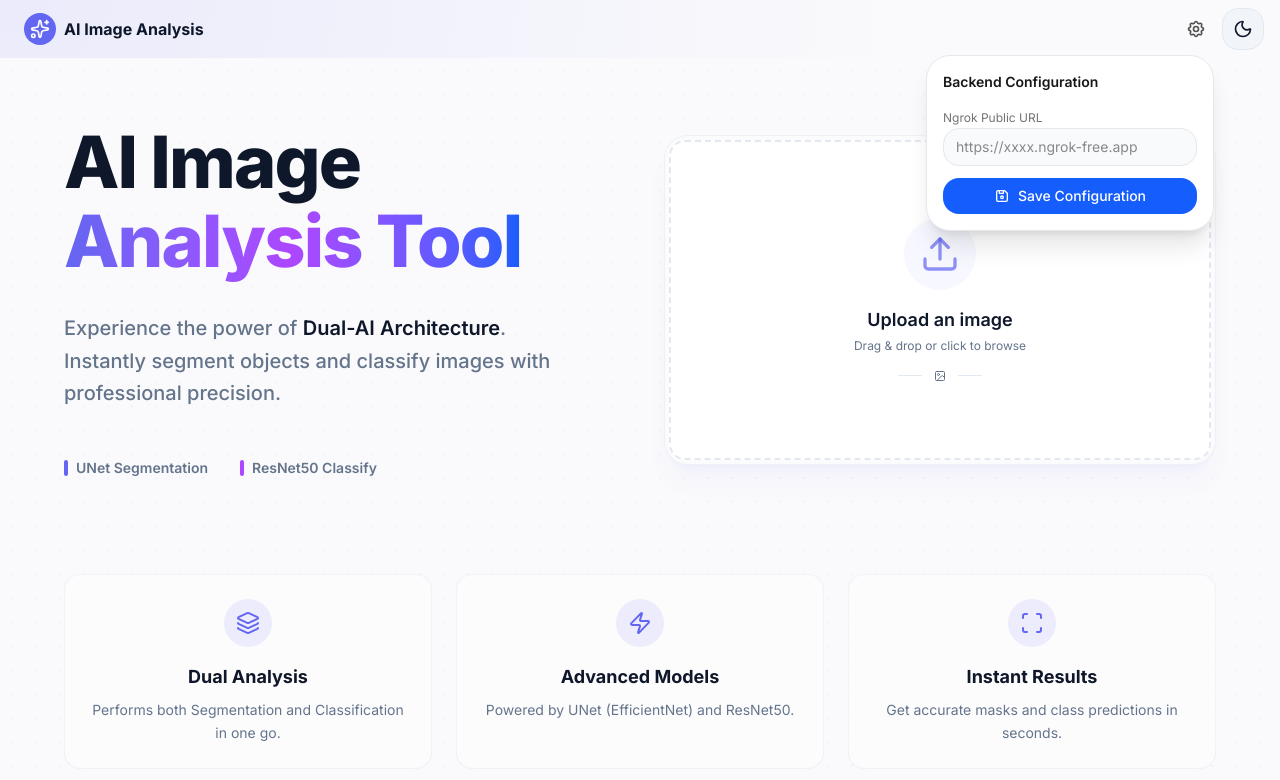
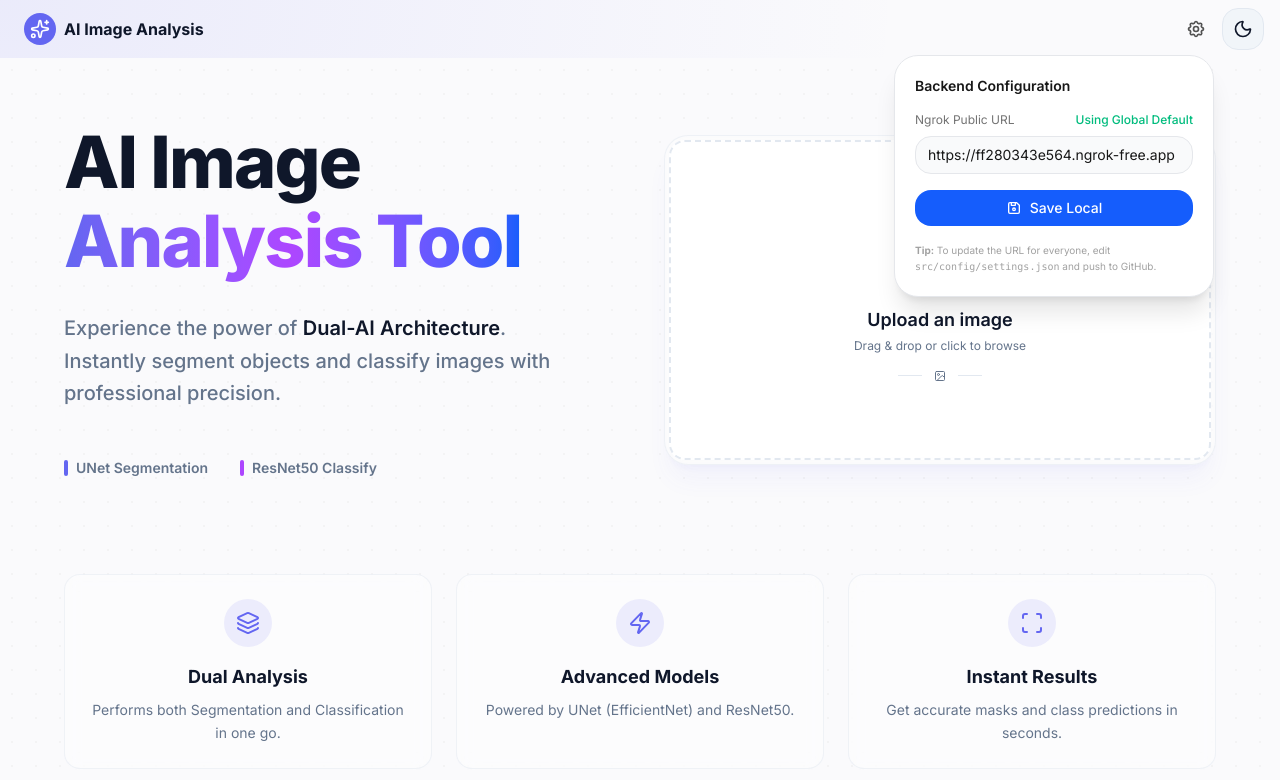
Before and after one commit to UbedullahShaikh/image-manipulation-frontend, a Next.js app: page / in a window 1280 px wide. Both pictures are taken after a click on the button 1196 px from the left and 29 px from the top of the page. Shown: the top 780 px of the page. Built offline with nearby package versions, Linux system fonts and the light colour scheme.

Commit message:
feat: Implement hierarchical API URL configuration with local overrides, global defaults from `settings.json`, and a new development-only API route for global updates.

```diff
--- /dev/null
+++ b/src/app/api/settings/route.ts
@@ -0,0 +1,57 @@
+import { NextResponse } from "next/server";
+import fs from "fs";
+import path from "path";
+
+const configPath = path.join(process.cwd(), "src/config/settings.json");
+
+// Helper to read config
+function readConfig() {
+    try {
+        if (!fs.existsSync(configPath)) {
+            return { apiUrl: "" };
+        }
+        const fileContents = fs.readFileSync(configPath, "utf8");
+        return JSON.parse(fileContents);
+    } catch (error) {
+        return { apiUrl: "" };
+    }
+}
+
+// GET: Retrieve the saved API URL
+export async function GET() {
+    const config = readConfig();
+    return NextResponse.json(config);
+}
+
+// POST: Save the API URL (Only in Development)
+export async function POST(request: Request) {
+    // Check if we are in development mode
+    if (process.env.NODE_ENV !== "development") {
+        return NextResponse.json(
+            { error: "Global updates are only allowed in local development. Please update locally and push to GitHub." },
+            { status: 403 }
+        );
+    }
+
+    try {
+        const body = await request.json();
+        const { apiUrl } = body;
+
+        // Ensure directory exists
+        const dir = path.dirname(configPath);
+        if (!fs.existsSync(dir)) {
+            fs.mkdirSync(dir, { recursive: true });
+        }
+
+        // Write to file
+        fs.writeFileSync(configPath, JSON.stringify({ apiUrl }, null, 2));
+
+        return NextResponse.json({ success: true, apiUrl });
+    } catch (error) {
+        console.error("Failed to save settings:", error);
+        return NextResponse.json(
+            { error: "Failed to save settings to file system" },
+            { status: 500 }
+        );
+    }
+}
--- a/src/app/page.tsx
+++ b/src/app/page.tsx
@@ -4,6 +4,7 @@ import { useState, useEffect } from "react";
 import ImageUpload from "../components/ImageUpload";
 import { ArrowRight } from "lucide-react";
 import { apiService } from "../services/api";
+import defaultSettings from "../config/settings.json";
 import HeroSection from "../components/HeroSection";
 import FeaturesSection from "../components/FeaturesSection";
 import LoadingState from "../components/LoadingState";
@@ -59,8 +60,16 @@ export default function Home() {
   const handleAnalyze = async () => {
     if (!uploadedFile) return;
 
-    // Get latest URL from localStorage
-    const currentApiUrl = localStorage.getItem("apiUrl");
+    // 1. Try to get from localStorage (Local Override)
+    let currentApiUrl = localStorage.getItem("apiUrl");
+
+    // 2. If not in localStorage, use Default from JSON (Global Config)
+    if (!currentApiUrl) {
+      currentApiUrl = defaultSettings.apiUrl;
+      console.log("Using default API URL from settings.json:", currentApiUrl);
+    } else {
+      console.log("Using local API URL override:", currentApiUrl);
+    }
 
     if (!currentApiUrl) {
       alert("Please configure your Ngrok API URL in the settings (gear icon in navbar)!");
--- a/src/components/ui/resizable-navbar.tsx
+++ b/src/components/ui/resizable-navbar.tsx
@@ -289,34 +289,65 @@ export const NavbarButton = ({
 
 import { IconSettings, IconDeviceFloppy } from "@tabler/icons-react";
 
+import defaultSettings from "../../config/settings.json";
+
 export const NavbarSettings = () => {
   const [isOpen, setIsOpen] = useState(false);
   const [apiUrl, setApiUrl] = useState("");
   const [isSaving, setIsSaving] = useState(false);
+  const [isOverride, setIsOverride] = useState(false);
 
-  // Load settings on mount from localStorage
+  // Load settings on mount
   React.useEffect(() => {
     const savedUrl = localStorage.getItem("apiUrl");
     if (savedUrl) {
       setApiUrl(savedUrl);
+      setIsOverride(true);
+    } else {
+      setApiUrl(defaultSettings.apiUrl);
+      setIsOverride(false);
     }
-  }, []);
+  }, [isOpen]); // Reload when opening menu
 
   const handleSaveSettings = async () => {
     setIsSaving(true);
     try {
-      // Simulate a small delay for better UX
+      // 1. Try to save to Backend API (Works in Local Dev)
+      const response = await fetch("/api/settings", {
+        method: "POST",
+        headers: { "Content-Type": "application/json" },
+        body: JSON.stringify({ apiUrl }),
+      });
+
+      if (response.ok) {
+        // Success: File updated locally
+        setIsOverride(false); // We are using the "new default" effectively
+        setIsOpen(false);
+        alert("Save Successful");
+      } else {
+        // Failure: Likely Vercel (Read-Only) -> Fallback to LocalStorage
+        throw new Error("Cannot save globally");
+      }
+
+    } catch (error) {
+      // 2. Fallback to LocalStorage (Local Override)
+      console.warn("Global save failed, falling back to local override:", error);
+
       await new Promise(resolve => setTimeout(resolve, 500));
-
       localStorage.setItem("apiUrl", apiUrl);
+      setIsOverride(true);
       setIsOpen(false);
-      alert("API URL saved locally!");
-    } catch (error) {
-      console.error("Failed to save settings:", error);
-      alert("Failed to save settings.");
+      alert("Save Successful");
     } finally {
       setIsSaving(false);
     }
+  };
+
+  const handleReset = () => {
+    localStorage.removeItem("apiUrl");
+    setApiUrl(defaultSettings.apiUrl);
+    setIsOverride(false);
+    alert("Reset Successful");
   };
 
   return (
@@ -335,32 +366,59 @@ export const NavbarSettings = () => {
             initial={{ opacity: 0, y: 10, scale: 0.95 }}
             animate={{ opacity: 1, y: 0, scale: 1 }}
             exit={{ opacity: 0, y: 10, scale: 0.95 }}
-            className="absolute right-0 top-full mt-2 w-72 p-4 bg-white dark:bg-neutral-900 rounded-xl shadow-xl border border-gray-200 dark:border-neutral-800"
+            className="absolute right-0 top-full mt-2 w-80 p-5 bg-white dark:bg-neutral-900 rounded-xl shadow-xl border border-gray-200 dark:border-neutral-800"
           >
-            <div className="space-y-3">
+            <div className="space-y-4">
+              <div className="flex items-center justify-between">
                 <h3 className="text-sm font-semibold text-neutral-900 dark:text-neutral-100">
                   Backend Configuration
                 </h3>
+                {isOverride && (
+                  <span className="text-[10px] font-bold bg-amber-100 text-amber-700 px-2 py-0.5 rounded-full border border-amber-200">
+                    LOCAL OVERRIDE
+                  </span>
+                )}
+              </div>
+
               <div className="space-y-2">
-                <label className="text-xs text-neutral-500 dark:text-neutral-400">
-                  Ngrok Public URL
+                <label className="text-xs text-neutral-500 dark:text-neutral-400 flex justify-between">
+                  <span>Ngrok Public URL</span>
+                  {!isOverride && <span className="text-emerald-500 font-medium">Using Global Default</span>}
                 </label>
                 <input
-                  type="password"
+                  type="text"
                   value={apiUrl}
                   onChange={(e) => setApiUrl(e.target.value)}
                   placeholder="https://xxxx.ngrok-free.app"
-                  className="w-full px-3 py-2 text-sm rounded-lg border border-gray-200 dark:border-neutral-800 bg-gray-50 dark:bg-neutral-950 text-neutral-900 dark:text-neutral-100 focus:ring-2 focus:ring-blue-500 outline-none transition-all"
+                  className={`w-full px-3 py-2 text-sm rounded-lg border bg-gray-50 dark:bg-neutral-950 text-neutral-900 dark:text-neutral-100 focus:ring-2 focus:ring-blue-500 outline-none transition-all ${isOverride ? "border-amber-300 dark:border-amber-800" : "border-gray-200 dark:border-neutral-800"
+                    }`}
                 />
               </div>
+
+              <div className="flex gap-2">
                 <button
                   onClick={handleSaveSettings}
                   disabled={isSaving}
-                className="w-full flex items-center justify-center gap-2 px-4 py-2 bg-blue-600 hover:bg-blue-700 text-white rounded-lg text-sm font-medium transition-colors disabled:opacity-50"
+                  className="flex-1 flex items-center justify-center gap-2 px-4 py-2 bg-blue-600 hover:bg-blue-700 text-white rounded-lg text-sm font-medium transition-colors disabled:opacity-50"
                 >
                   <IconDeviceFloppy className="w-4 h-4" />
-                {isSaving ? "Saving..." : "Save Configuration"}
+                  {isSaving ? "Saving..." : "Save Local"}
                 </button>
+
+                {isOverride && (
+                  <button
+                    onClick={handleReset}
+                    className="px-3 py-2 bg-gray-100 hover:bg-gray-200 dark:bg-neutral-800 dark:hover:bg-neutral-700 text-neutral-600 dark:text-neutral-300 rounded-lg text-sm font-medium transition-colors"
+                    title="Reset to Global Default"
+                  >
+                    Reset
+                  </button>
+                )}
+              </div>
+
+              <p className="text-[10px] text-neutral-400 leading-relaxed">
+                <strong>Tip:</strong> To update the URL for everyone, edit <code>src/config/settings.json</code> and push to GitHub.
+              </p>
             </div>
           </motion.div>
         )}
--- a/src/config/settings.json
+++ b/src/config/settings.json
@@ -1,3 +1,3 @@
 {
-  "apiUrl": "https://cef7fb478df5.ngrok-free.app"
+  "apiUrl": "https://ff280343e564.ngrok-free.app"
 }
```
Lines whose indentation alone changed are shown as unchanged.
